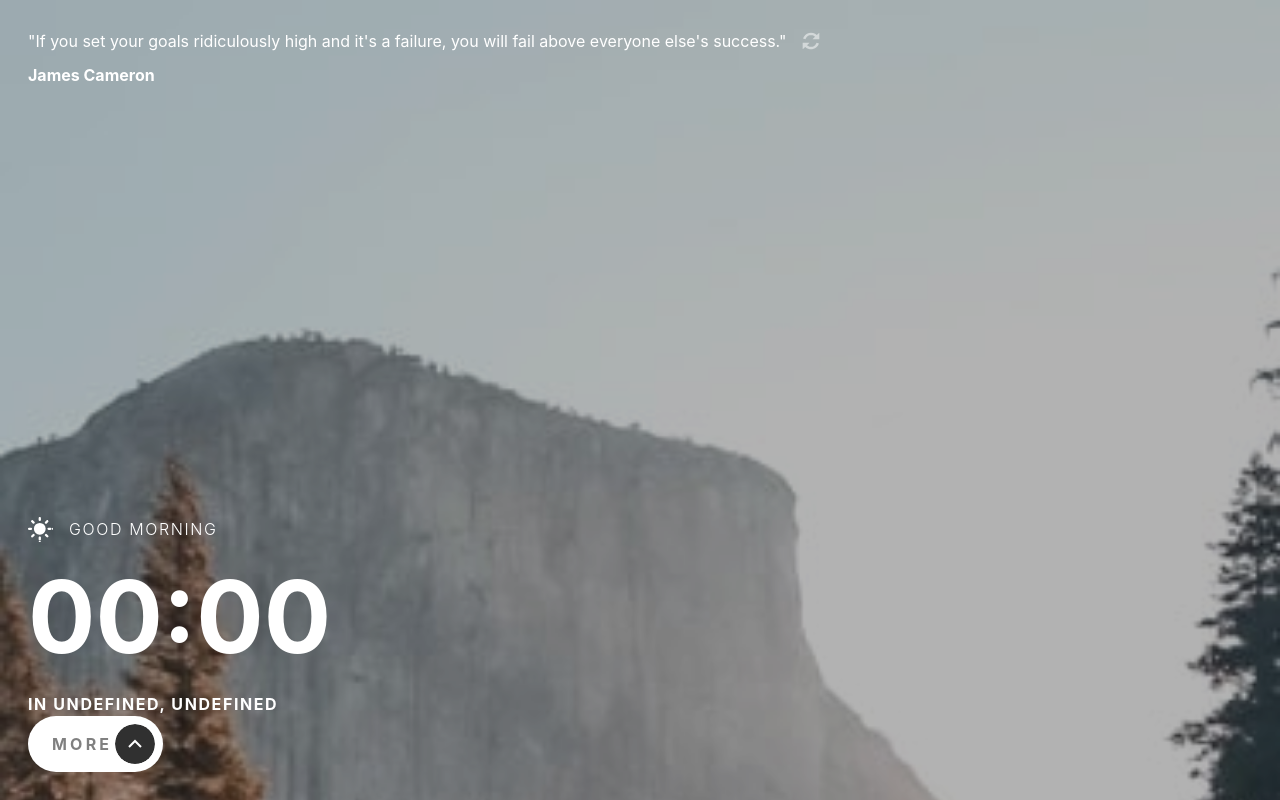
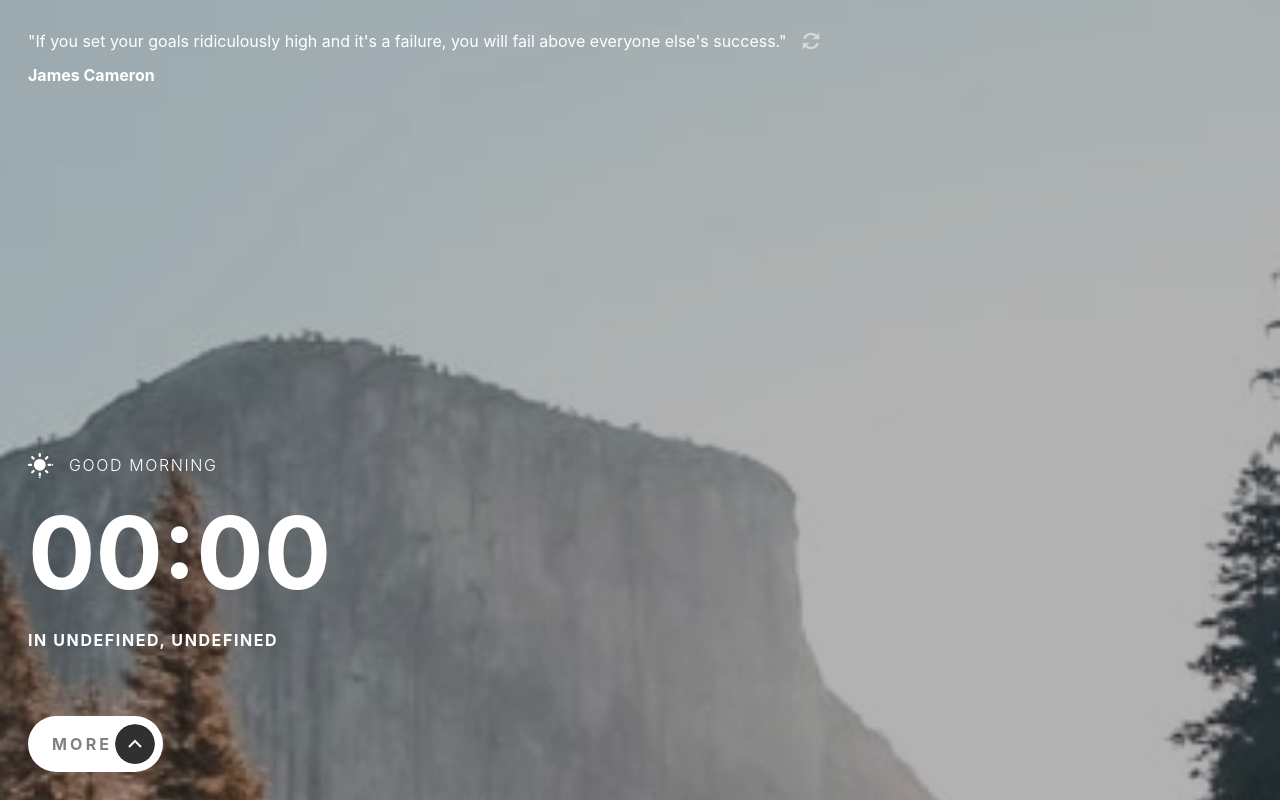
Before and after one commit to ittybe/clock-app, a React (Create React App) app: page / in a window 1280 px wide. Built offline with nearby package versions, Linux system fonts and the light colour scheme; no server answers.

Commit message:
margin top

```diff
--- a/src/App.js
+++ b/src/App.js
@@ -107,6 +107,7 @@ export class App extends React.Component {
         <div className="app ">
           <div className="flex flex-col m-7 h-full">
             <Quotes quotes={this.state.quotes} />
+            <div className="mt-auto">
               <Clock
                 abbreviation={this.state.timeInfo.abbreviation}
                 unixtime={this.state.unixtime}
@@ -121,10 +122,13 @@ export class App extends React.Component {
                 rounded-full py-2 px-2 pl-6
                 bg-white
                 w-min
+                mt-16
                 ">
                   <span className="button-text">{this.state.isTabHidden ? "MORE" : "LESS"}</span>
                   <div className={`arrow-up bg-arrow-up ${this.state.isTabHidden ? "" : "flip-arrow"}`}></div>
               </button>
+            </div>
+
           </div>
         </div>
       </div>
--- a/src/Clock.js
+++ b/src/Clock.js
@@ -23,7 +23,7 @@ export class Clock extends React.Component {
 
     render() {
         return (
-            <div className="flex-auto flex flex-col justify-end">
+            <div className="flex-auto flex flex-col ">
                 <div className="
                     flex flex-row
                     text-m-greeting-f-s
```
Lines whose indentation alone changed are shown as unchanged.
